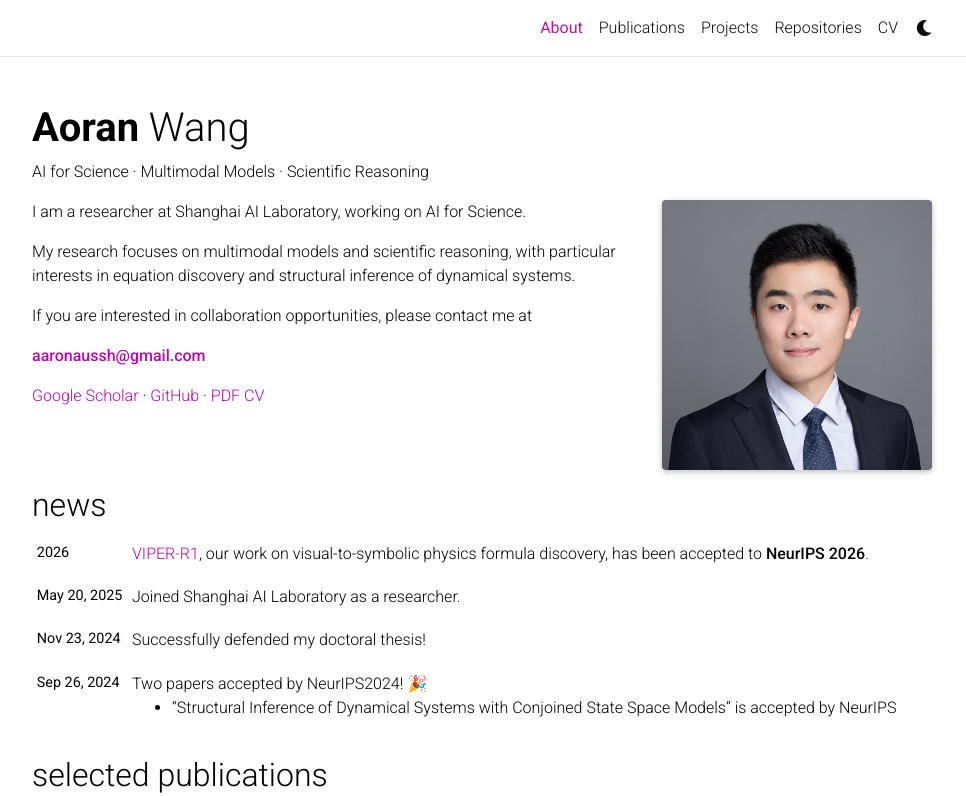
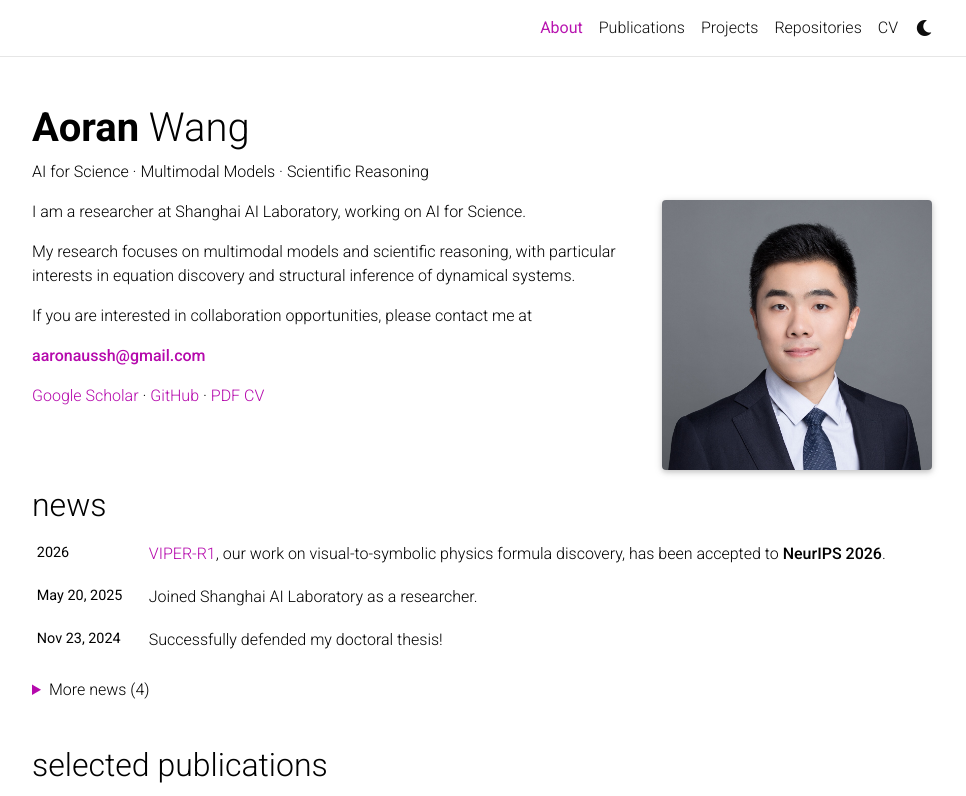
Before and after one commit to wang422003/wang422003.github.io, a Jekyll site: the page built from _pages/about.md, in a window 1280 px wide and 1096 px high, cut to the strip 0-796 px from the top of the window. Shown: the whole strip, without its empty margins (158-1124 px from the left). Built offline with Jekyll 4.4.1, drawn with Linux system fonts in a browser that asks for light colours; emoji names are drawn with the system emoji font; comment, search, counter and statistics services are not loaded; a style sheet for code colours, icons or effects is not loaded.

Commit message:
Add research highlights and improve mobile homepage news

```diff
--- a/_config.yml
+++ b/_config.yml
@@ -150,19 +150,13 @@
     output: true
     permalink: /projects/:path/
 
-announcements:
-  enabled: true
-  scrollable: true # adds a vertical scroll bar if there are more than 3 news items
-  limit: 5 # leave blank to include all the news in the `_news` folder
-
 latest_posts:
   enabled: true
   scrollable: true # adds a vertical scroll bar if there are more than 3 new posts items
   limit: 3 # leave blank to include all the blog posts
 
 
-news_scrollable: true # adds a vertical scroll bar if there are more than 3 news items
-news_limit: 5 # leave blank to include all the news in the `_news` folder
+news_limit: 3 # latest items shown by default; older news remains expandable
 
 
 
--- /dev/null
+++ b/_data/publication_highlights.yml
@@ -0,0 +1,4 @@
+liu2026viper: Discovers symbolic physical laws from visual observations through reasoning and numerical validation.
+tang2026native_structural_reasoning: Connects native structural representations with interpretable reasoning across proteins, molecules, and crystals.
+bai2025interns1: Unifies general reasoning and scientific multimodal understanding in a single foundation model.
+wang2025physunibench: Evaluates diagram understanding and scientific reasoning on undergraduate-level physics problems.
--- a/_includes/news.html
+++ b/_includes/news.html
@@ -1,31 +1,32 @@
-
 <div class="news">
   <h2>news</h2>
-            {% if site.news != blank -%}
-            {%- assign news_size = site.news | size -%}
-            <div class="table-responsive" {% if site.news_scrollable and news_size > 3 %}style="max-height: max(10vw, 12rem)"{% endif %}>
+  {% if site.news != blank %}
+    {% assign news = site.news | sort: "date" | reverse %}
+    {% assign news_size = news | size %}
+    {% assign news_limit = site.news_limit | default: 3 %}
+    <div class="table-responsive">
       <table class="table table-sm table-borderless">
-              {%- assign news = site.news | sort: "date" | reverse -%}
-              {% if site.news_limit %}
-              {% assign news_limit = site.news_limit %}
-              {% else %}
-              {% assign news_limit = news_size %}
-              {% endif %}
         {% for item in news limit: news_limit %}
-                <tr>
-                  <th scope="row" class="text-nowrap">{% if item.date_display %}{{ item.date_display }}{% else %}{{ item.date | date: "%b %-d, %Y" }}{% endif %}</th>
-                  <td>
-                    {% if item.inline -%}
-                      {{ item.content | remove: '<p>' | remove: '</p>' | emojify }}
-                    {%- else -%}
-                      <a class="news-title" href="{{ item.url | relative_url }}">{{ item.title }}</a>
-                    {%- endif %}
-                  </td>
-                </tr>
-              {%- endfor %}
+          {% include news_row.html item=item %}
+        {% endfor %}
       </table>
     </div>
-          {%- else -%}
+    {% if news_size > news_limit %}
+      <details class="older-news">
+        <summary>
+          <span class="news-more-label">More news ({{ news_size | minus: news_limit }})</span>
+          <span class="news-less-label">Show less</span>
+        </summary>
+        <div class="table-responsive">
+          <table class="table table-sm table-borderless">
+            {% for item in news offset: news_limit %}
+              {% include news_row.html item=item %}
+            {% endfor %}
+          </table>
+        </div>
+      </details>
+    {% endif %}
+  {% else %}
     <p>No news so far...</p>
-          {%- endif %}
+  {% endif %}
 </div>
--- /dev/null
+++ b/_includes/news_row.html
@@ -0,0 +1,10 @@
+<tr>
+  <th scope="row" class="text-nowrap">{% if include.item.date_display %}{{ include.item.date_display }}{% else %}{{ include.item.date | date: "%b %-d, %Y" }}{% endif %}</th>
+  <td>
+    {% if include.item.inline %}
+      {{ include.item.content | remove: '<p>' | remove: '</p>' | emojify }}
+    {% else %}
+      <a class="news-title" href="{{ include.item.url | relative_url }}">{{ include.item.title }}</a>
+    {% endif %}
+  </td>
+</tr>
--- a/_layouts/bib.html
+++ b/_layouts/bib.html
@@ -29,6 +29,12 @@
         {%- else %}
           <!-- Title -->
           <div class="title">{{entry.title}}</div>
+          {% if page.permalink == '/' and entry.selected %}
+            {% assign research_highlight = site.data.publication_highlights[entry.key] %}
+            {% if research_highlight %}
+              <p class="research-highlight">{{ research_highlight | escape }}</p>
+            {% endif %}
+          {% endif %}
           <!-- Author -->
           <div class="author">
           {% if entry.selected %}
--- a/_sass/_base.scss
+++ b/_sass/_base.scss
@@ -112,6 +112,38 @@
     width: 30%;
     .address {
       p { display: block; }
+    }
+  }
+}
+
+@media (max-width: 575.98px) {
+  .profile {
+    float: none !important;
+    width: 160px;
+    margin: 0 auto 1.25rem;
+
+    figure {
+      margin-bottom: 0;
+    }
+  }
+}
+
+.news {
+  th {
+    width: 7rem;
+  }
+
+  .older-news {
+    summary {
+      width: fit-content;
+      margin-bottom: 0.75rem;
+      color: var(--global-theme-color);
+      cursor: pointer;
+    }
+
+    &[open] .news-more-label,
+    &:not([open]) .news-less-label {
+      display: none;
     }
   }
 }
@@ -515,6 +547,11 @@
       .title {
         font-weight: bolder;
       }
+      .research-highlight {
+        margin: 0.25rem 0;
+        font-size: 0.95rem;
+        line-height: 1.45;
+      }
       .author {
         a {
           border-bottom: 1px dashed var(--global-theme-color);
```
Also changed, not shown: README.md (+4 -0 lines). Lines whose indentation alone changed are shown as unchanged.
